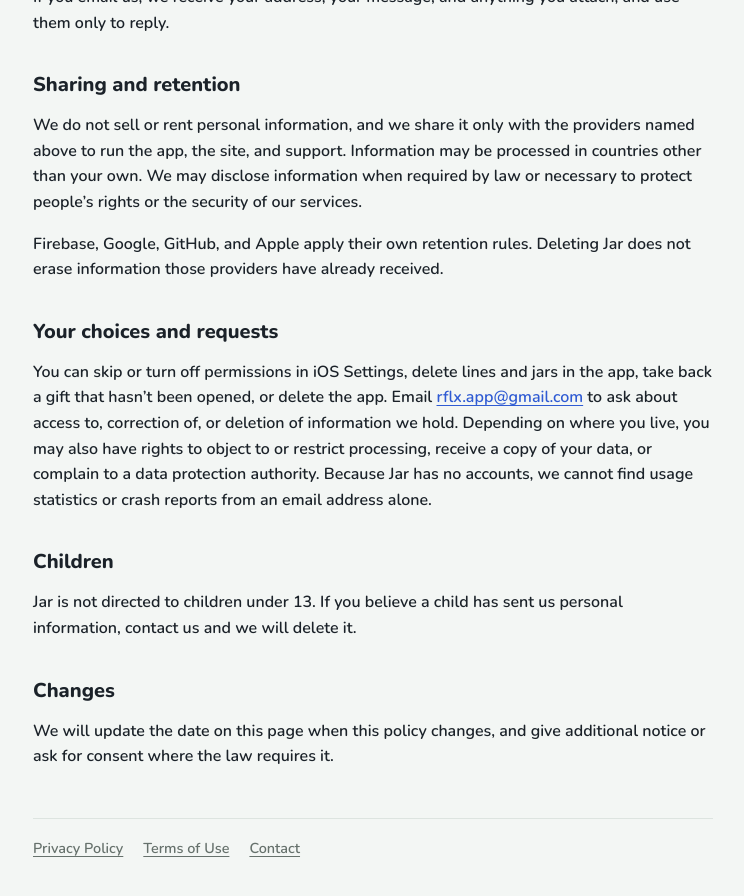
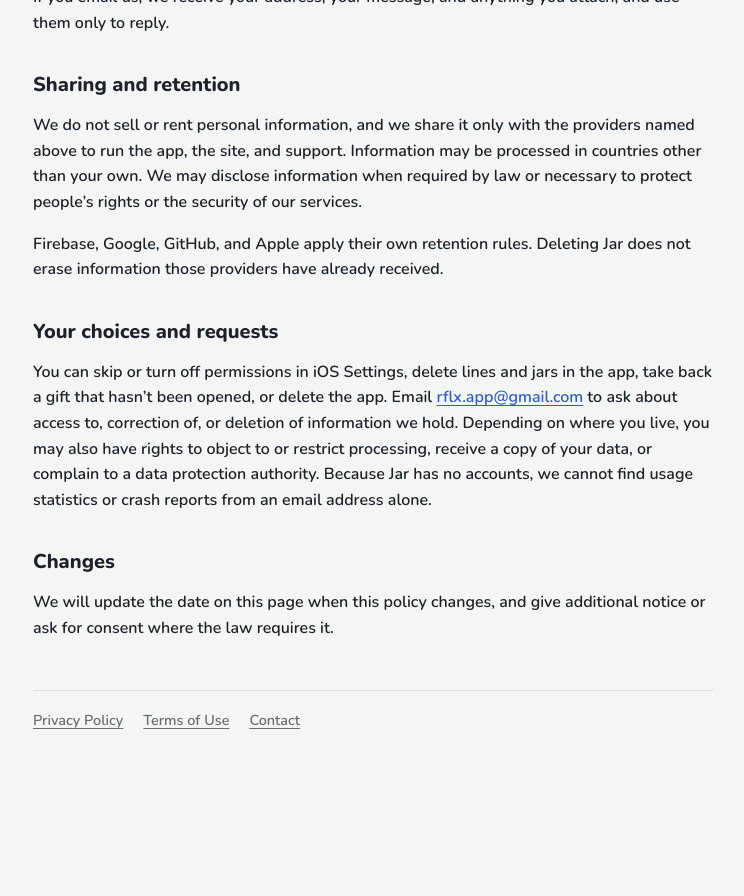
Before and after one commit to sbelmeha/app-page, a Jekyll site: the page built from _pages/jar_privacy.md, in a window 1280 px wide and 900 px high, scrolled down 2426 px. Shown: the top 896 px of the window, without its empty margins (267-1011 px from the left). Built offline with Jekyll 4.4.1, drawn with Linux system fonts in a browser that asks for light colours; after the commit the page ends 3198 px from its top, so only the background shows below that.

Commit message:
Remove the children section from Jar's privacy policy
Co-Authored-By: Claude Opus 5.5 <noreply@anthropic.com>

```diff
--- a/_pages/jar_privacy.md
+++ b/_pages/jar_privacy.md
@@ -63,10 +63,6 @@ Firebase, Google, GitHub, and Apple apply their own retention rules. Deleting Ja
 
 You can skip or turn off permissions in iOS Settings, delete lines and jars in the app, take back a gift that hasn't been opened, or delete the app. Email [rflx.app@gmail.com](mailto:rflx.app@gmail.com) to ask about access to, correction of, or deletion of information we hold. Depending on where you live, you may also have rights to object to or restrict processing, receive a copy of your data, or complain to a data protection authority. Because Jar has no accounts, we cannot find usage statistics or crash reports from an email address alone.
 
-## Children
-
-Jar is not directed to children under 13. If you believe a child has sent us personal information, contact us and we will delete it.
-
 ## Changes
 
 We will update the date on this page when this policy changes, and give additional notice or ask for consent where the law requires it.
```
